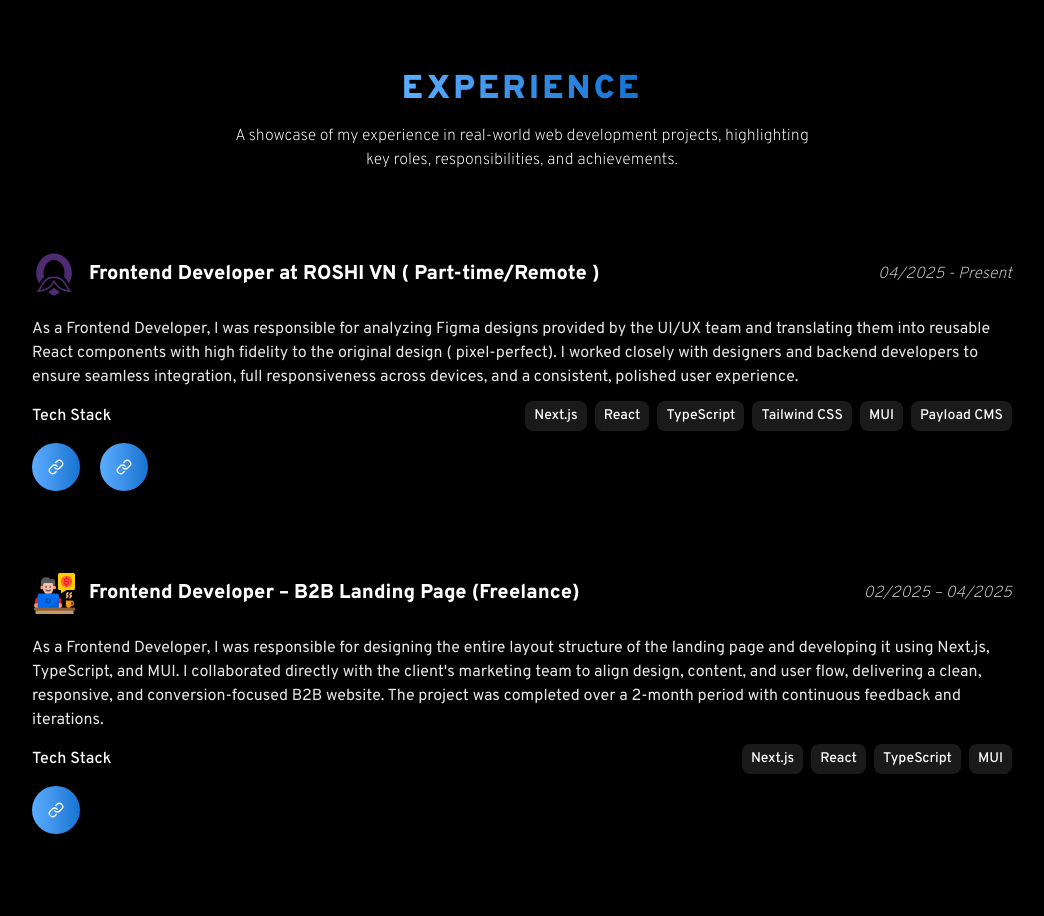
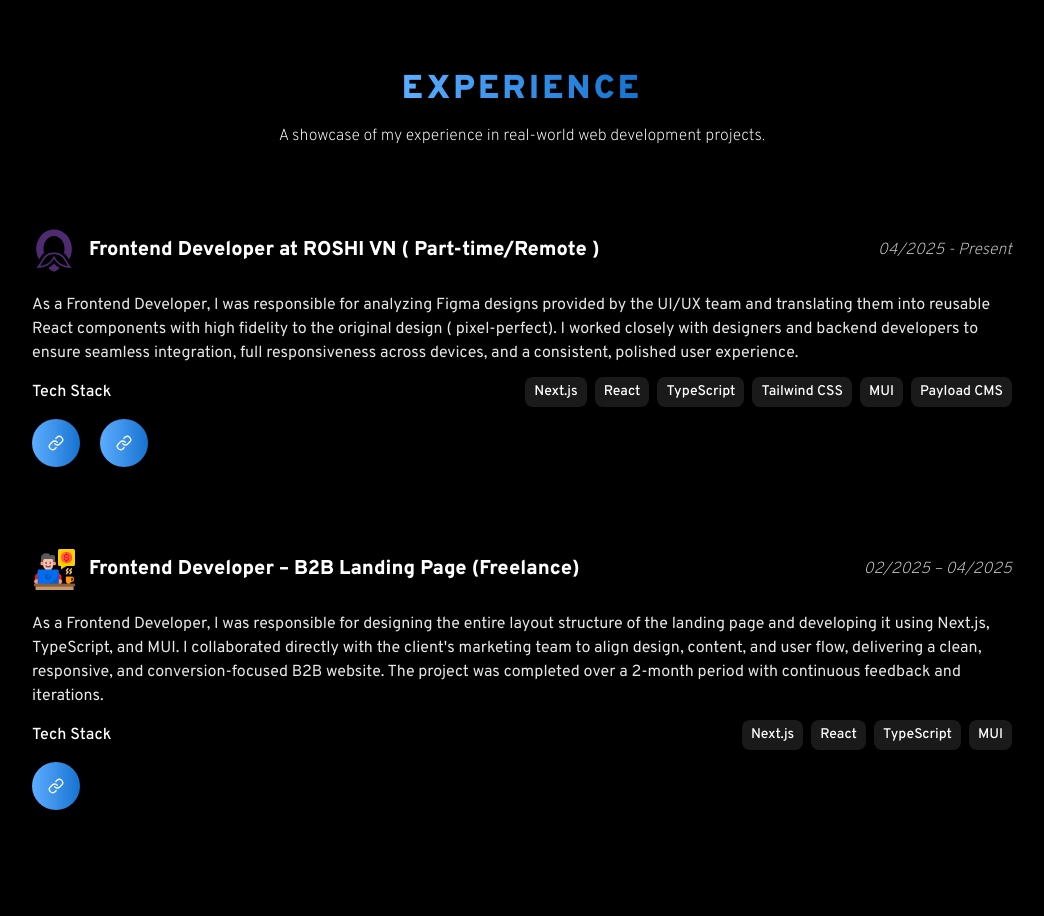
Before and after one commit to zzVu77/my-portfolio, a Next.js app: page / in a window 1280 px wide. Shown: the part 3060-3976 px from the top of the page, without its empty margins (118-1162 px from the left). Built offline with nearby package versions, Linux system fonts and the light colour scheme.

Commit message:
fix: simplify experience section description for clarity

```diff
--- a/src/app/page.tsx
+++ b/src/app/page.tsx
@@ -56,7 +56,7 @@ export default function Home() {
 
       <Wrapper
         title="Experience"
-        description="A showcase of my experience in real-world web development projects, highlighting key roles, responsibilities, and achievements."
+        description="A showcase of my experience in real-world web development projects."
         classNames={{
           title: "text-gradient-blue tracking-widest",
           container: "gap-[50px] lg:gap-[80px] md:px-[150px]",
```
